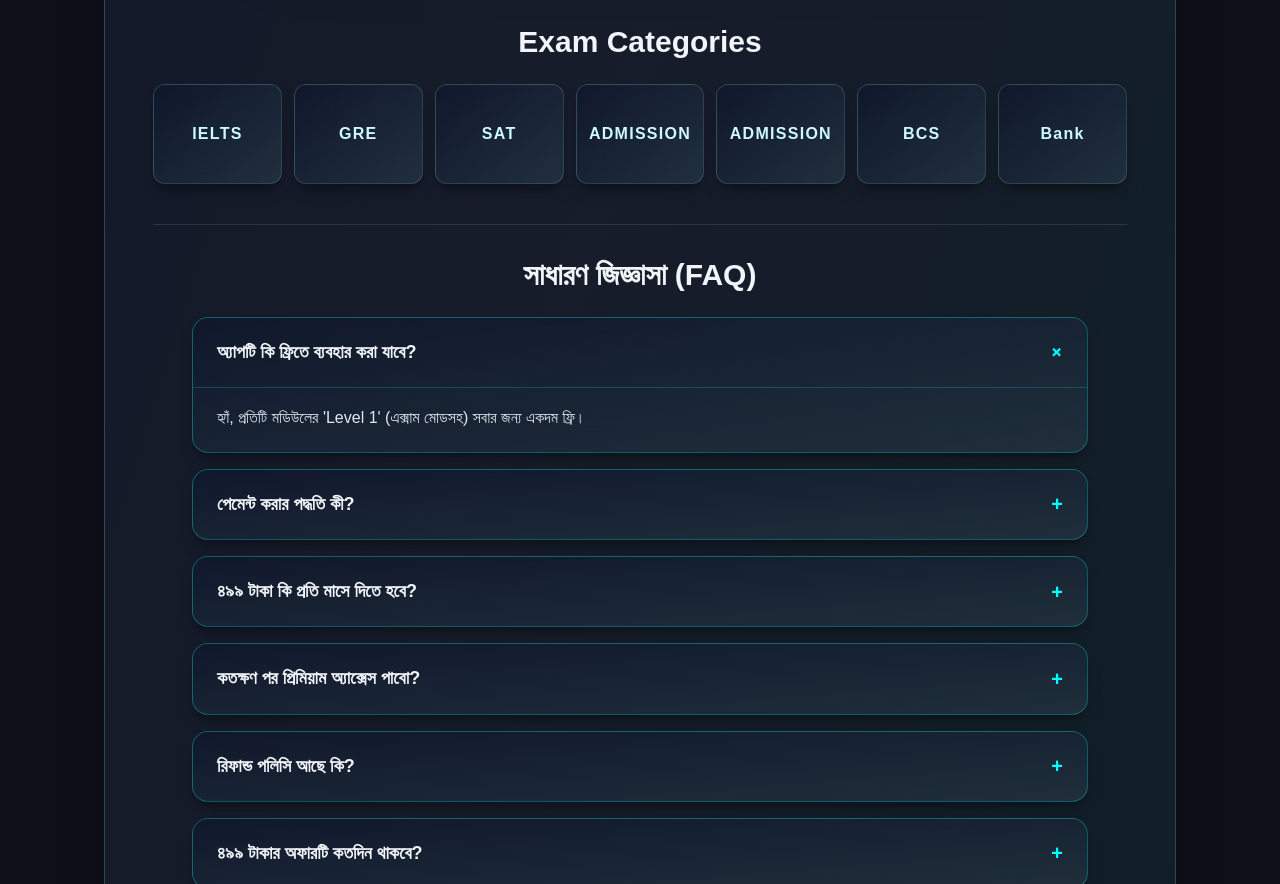
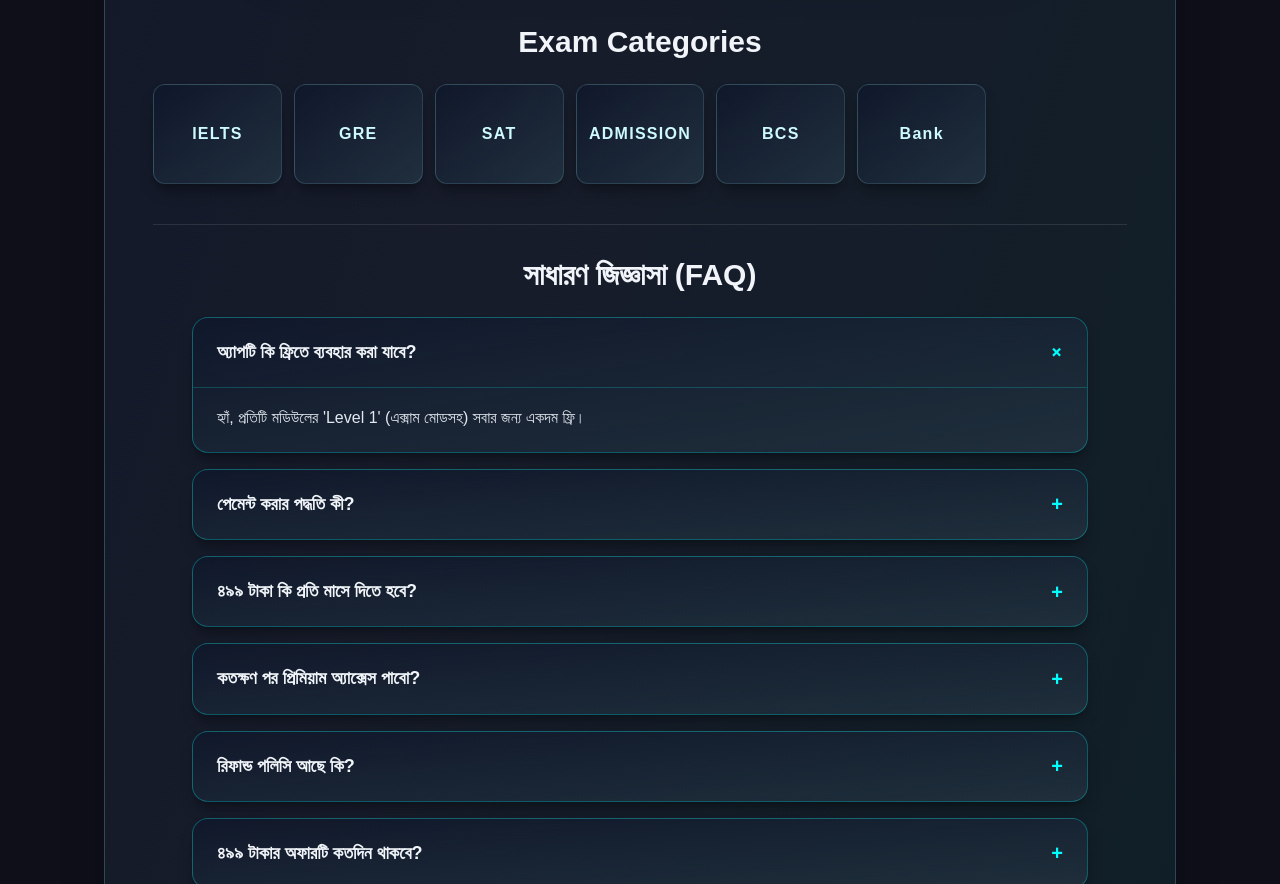
Before and after one commit to yeasinarafatx/easyvocab, a Next.js app: page / in a window 1280 px wide. Shown: the part 2080-2964 px from the top of the page. Built offline with nearby package versions, Linux system fonts and the light colour scheme; no server answers.

Commit message:
Remove duplicate admission card

```diff
--- a/src/app/page.tsx
+++ b/src/app/page.tsx
@@ -92,7 +92,6 @@
     { name: "IELTS" },
     { name: "GRE" },
     { name: "SAT" },
-    { name: "ADMISSION" },
     { name: "ADMISSION" },
     { name: "BCS" },
     { name: "Bank" },
```
